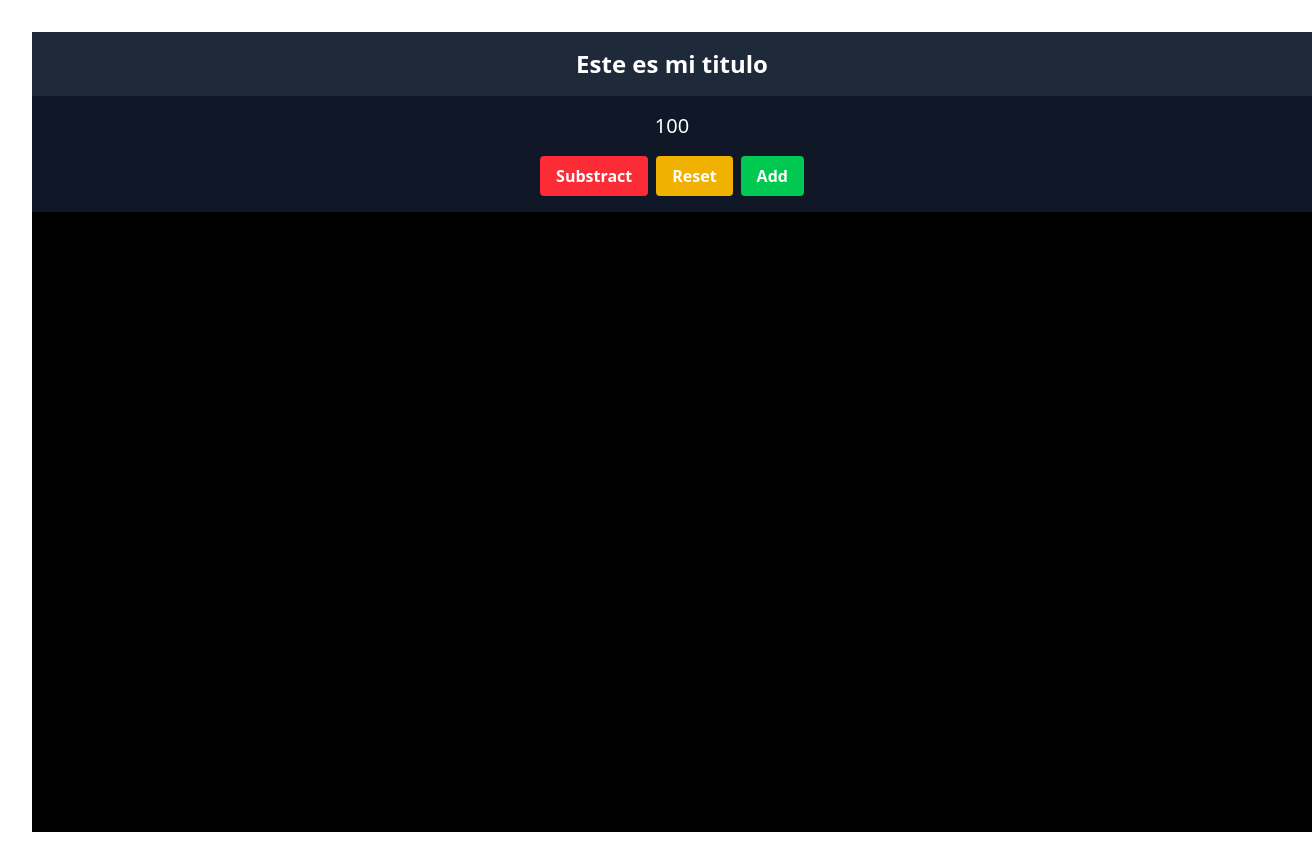
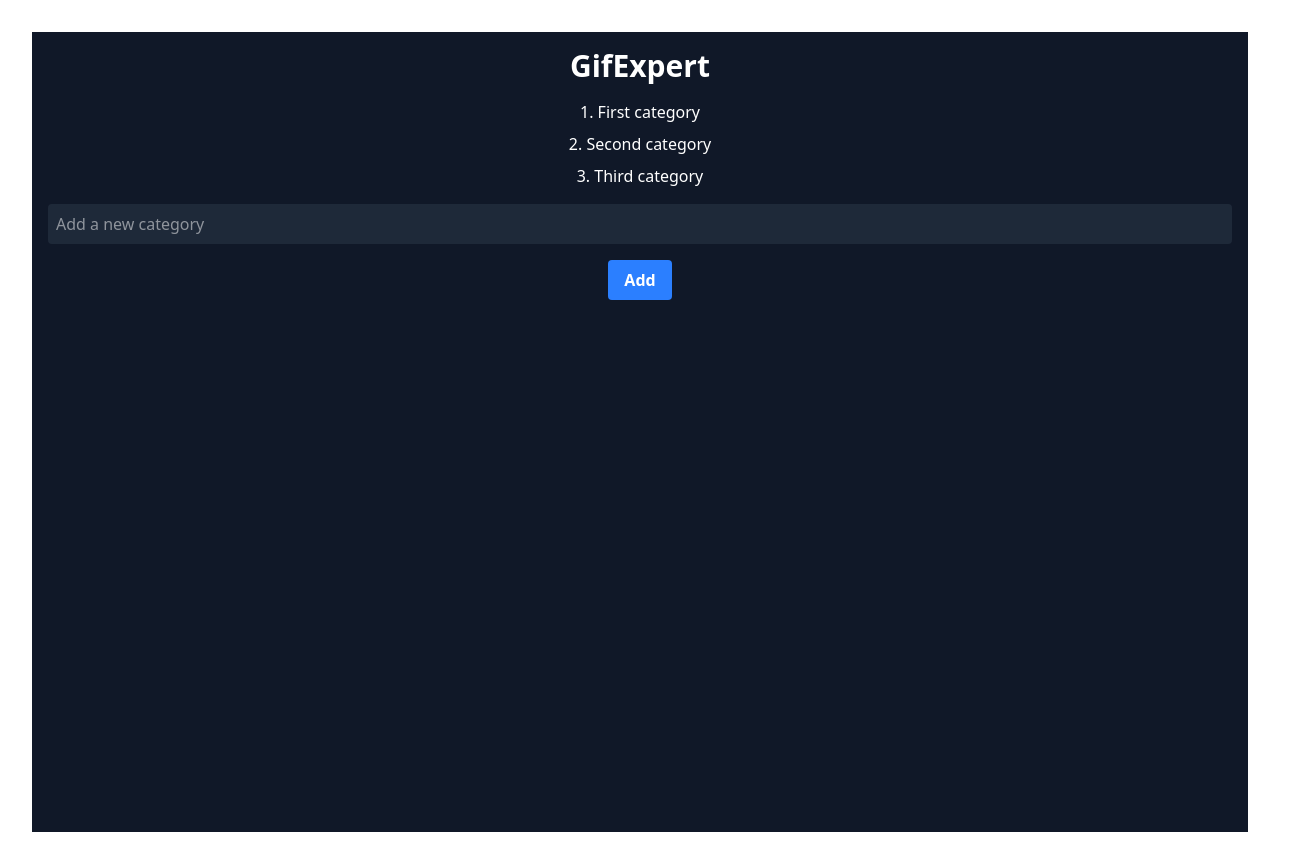
Before and after one commit to juandavid764/Homeworks, a React (Vite) app in the folder hello_world/: page / in a window 1280 px wide. Shown: the whole page, 1312 px wide, since content can reach past the window. Built offline with nearby package versions, Linux system fonts and the light colour scheme.

Commit message:
challenge 04 finished

```diff
--- a/hello_world/src/App.jsx
+++ b/hello_world/src/App.jsx
@@ -1,10 +1,10 @@
 import "./App.css";
-import FirstApp from  "./components/FirstApp";
+import {ComponentApp} from  "./components/ComponentApp";
 
 function App() {
   return (
     <>
-      <FirstApp title={"Este es mi titulo"} value={100}/>
+      <ComponentApp title={"Este es mi titulo"} value={100}/>
     </>
   );
 }
--- /dev/null
+++ b/hello_world/src/components/ComponentApp.jsx
@@ -0,0 +1,48 @@
+import { useState } from "react";
+
+const categoriesDefault = [
+  "First category",
+  "Second category",
+  "Third category",
+];
+
+export const ComponentApp = () => {
+  const [categories, setCategories] = useState(categoriesDefault);
+  const [newCategory, setNewCategory] = useState("");
+
+  const onchange = (e) => {
+    e.preventDefault();
+    setNewCategory(e.target.value);
+  };
+
+  const onclick = () => {
+    setCategories([...categories, newCategory]);
+    setNewCategory("");
+  };
+
+  return (
+    <div className="bg-gray-900 text-white min-h-screen p-4">
+      <h1 className="text-3xl font-bold mb-4">GifExpert</h1>
+      <ol className="list-decimal list-inside mb-4">
+        {categories.map((category, key) => (
+          <li key={key} className="mb-2">
+            {category}
+          </li>
+        ))}
+      </ol>
+      <input
+        value={newCategory}
+        type="text"
+        onChange={onchange}
+        className="bg-gray-800 text-white p-2 rounded mb-4 w-full"
+        placeholder="Add a new category"
+      />
+      <button
+        onClick={onclick}
+        className="bg-blue-500 hover:bg-blue-700 text-white font-bold py-2 px-4 rounded"
+      >
+        Add
+      </button>
+    </div>
+  );
+};
```
